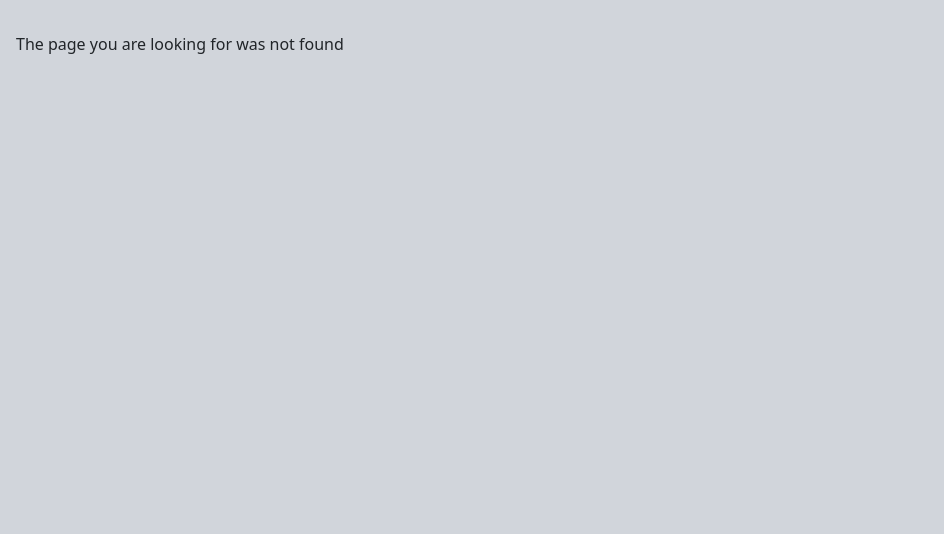
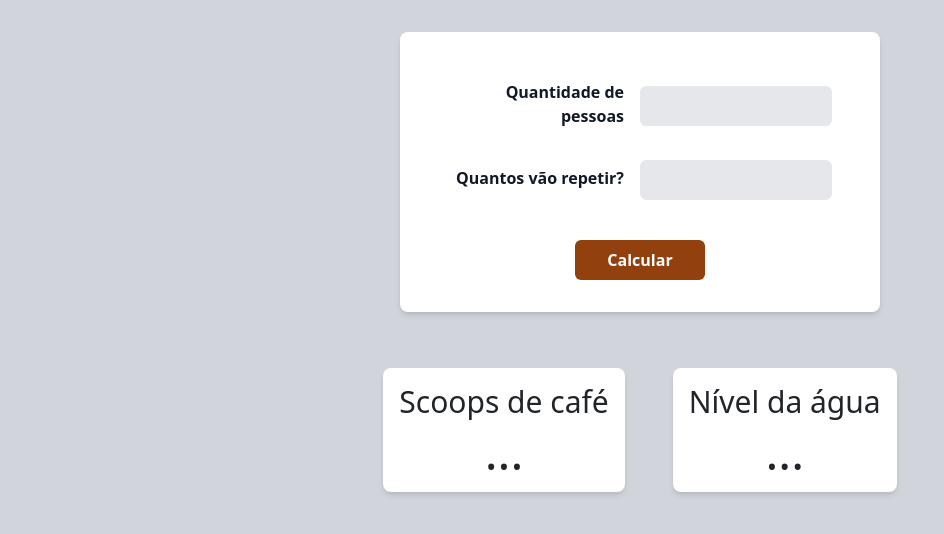
Before and after one commit to victorsmoliveira/coffee-app-frontend, a React (Create React App) app: page / in a window 1280 px wide. Before the commit this address had no page. Shown: the top 534 px of the page, without its empty margins (0-944 px from the left). Built offline with nearby package versions, Linux system fonts and the light colour scheme.

Commit message:
feat: remove unused imports

```diff
--- a/src/App.js
+++ b/src/App.js
@@ -1,28 +1,15 @@
 import './index.css';
-import Employee from './components/Employee';
-import { useState } from 'react';
-import { v4 as uuidv4 } from 'uuid';
-import AddEmployee from './components/AddEmployee';
-import EditEmployee from './components/EditEmployee';
-import Header from './components/Header';
-import Employees from './pages/Employees';
 import { BrowserRouter, Routes, Route } from 'react-router-dom';
-import Customers from './pages/Customers';
-import Dictionary from './pages/Dictionary';
-import Definition from './pages/Definition';
 import NotFound from './components/NotFound';
 import Coffee from './pages/Coffee';
 import Background from './components/Background';
-import Test from './pages/Test';
-
 
 function App() {
     return (
         <BrowserRouter>
             <Background>
                 <Routes>
-                    <Route path="/coffee" element={<Coffee />} />
-                    <Route path="/test" element={<Test />}/>
+                    <Route path="/" element={<Coffee />} />
                     <Route path="/404" element={<NotFound />} />
                     <Route path="*" element={<NotFound />} />
                 </Routes>
--- a/src/components/Card.js
+++ b/src/components/Card.js
@@ -1,12 +1,9 @@
-import React, { useState } from 'react';
-import Button from 'react-bootstrap/Button';
-import Modal from 'react-bootstrap/Modal';
+import React from 'react';
 
 function Card(props) {
     return (
         <>
             <div className='block p-3 rounded-lg shadow-md bg-white max-w-lg space-y-2'>
-
                 <div className='flex justify-center text-3xl'>
                     {props.title}
                 </div>
@@ -14,7 +11,6 @@ function Card(props) {
                 <div className='flex justify-center text-5xl'>
                     {props.number}
                 </div>
-
             </div>
         </>
     );
```
